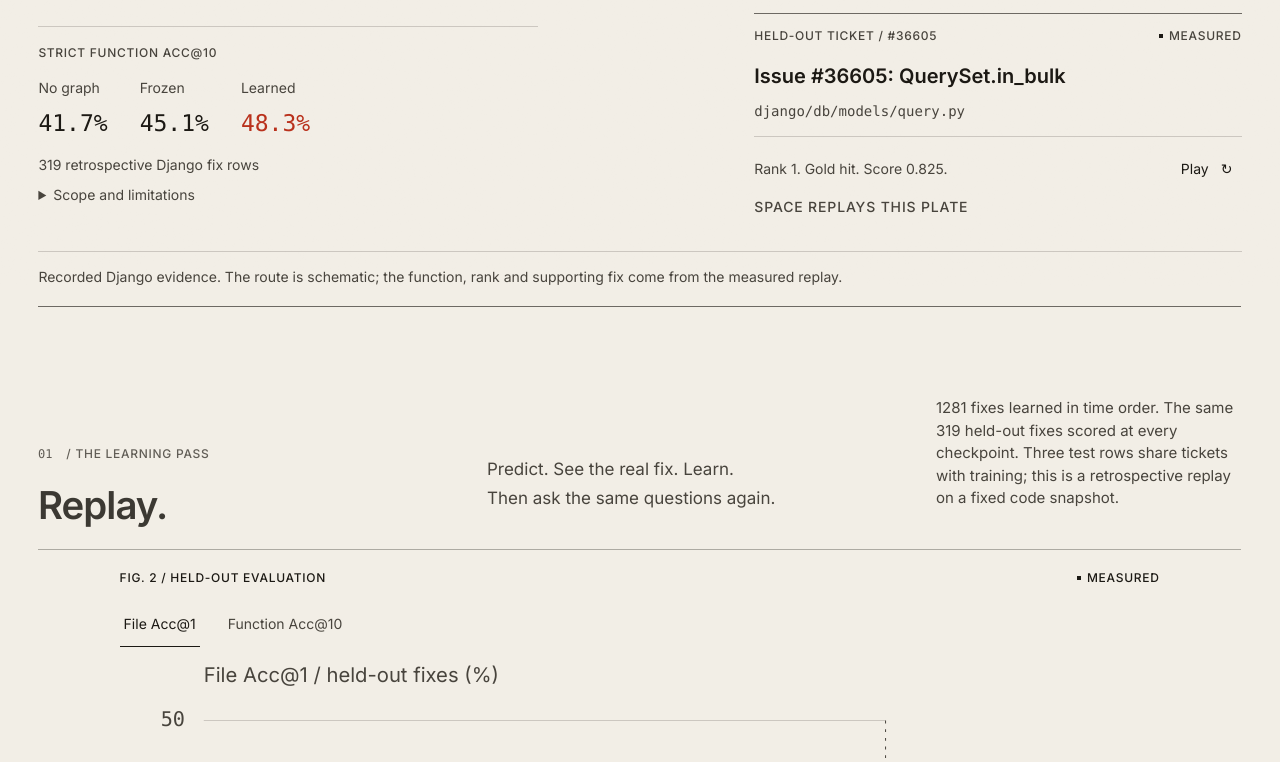
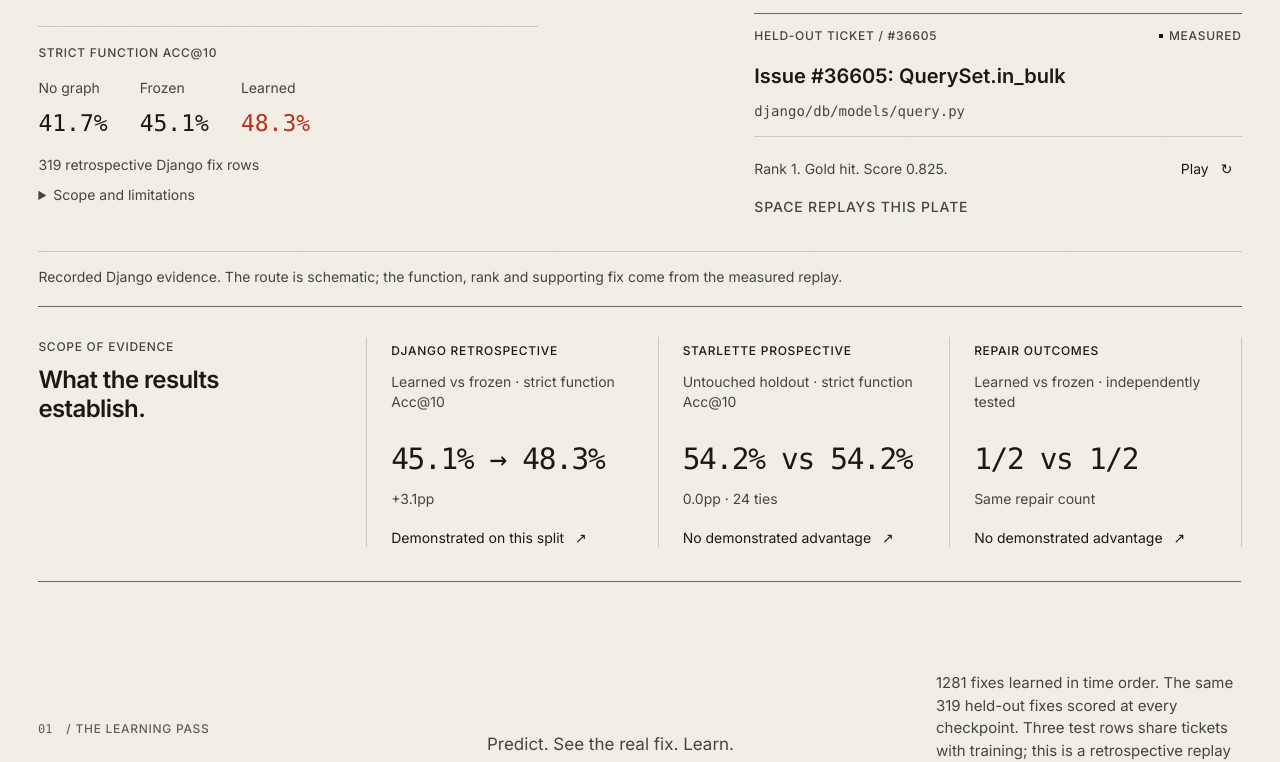
Before and after one commit to codebanditssss/repocortex, a Next.js app in the folder web/: page / in a window 1280 px wide. Shown: the part 514-1276 px from the top of the page. Built offline with nearby package versions, Linux system fonts and the light colour scheme.

Commit message:
feat: show the evidence boundary

```diff
--- a/web/app/landing.css
+++ b/web/app/landing.css
@@ -73,6 +73,18 @@
 .hero-bottom .news { font-size: 14px; font-style: normal; }
 .hero-bottom > a { display: inline-flex; align-items: center; min-height: 44px; text-decoration: none; flex: none; }
 .hero-bottom > a span { margin-left: 15px; }
+.evidence-scope { display: grid; grid-template-columns: minmax(210px, 1fr) minmax(0, 3fr); gap: 36px; padding-block: 30px 34px; border-top: 1px solid var(--rule-strong); }
+.evidence-scope header { padding-right: 22px; }
+.evidence-scope .section-index { margin-bottom: 10px !important; }
+.evidence-scope h2 { max-width: 280px; font-size: 24px; }
+.evidence-scope-grid { display: grid; grid-template-columns: repeat(3, minmax(0, 1fr)); border-left: 1px solid var(--rule); }
+.evidence-scope-grid > a { display: flex; flex-direction: column; min-width: 0; min-height: 190px; padding: 4px 24px 0; border-right: 1px solid var(--rule); color: inherit; text-decoration: none; }
+.evidence-scope-grid > a:hover .evidence-scope-conclusion { text-decoration: underline; }
+.evidence-scope-measure { min-height: 46px; margin-top: 12px; color: var(--ink2); font-size: 14px; line-height: 1.45; }
+.evidence-scope-grid strong { margin-top: 18px; font-size: clamp(24px, 2.3vw, 34px); font-weight: 400; letter-spacing: -.045em; }
+.evidence-scope-delta { margin-top: 5px; color: var(--ink2); font-size: 14px; }
+.evidence-scope-conclusion { margin-top: auto; padding-top: 18px; font-size: 14px; line-height: 1.35; }
+.evidence-scope-conclusion > span { margin-left: 7px; }
 .landing-section { position: relative; padding-block: 72px; border-top: 1px solid var(--rule-strong); scroll-margin-top: 24px; }
 /* Keep distant figures out of initial layout; retain their measured size once seen. */
 @supports (content-visibility: auto) {
@@ -285,6 +297,8 @@
   .terminal-stats dd { font-size: 19px; }
   .command-line code { font-size: 17px; }
   .curve-tables { grid-template-columns: 1fr; }
+  .evidence-scope { grid-template-columns: 1fr; gap: 22px; }
+  .evidence-scope h2 { max-width: none; }
 }
 @media (max-width: 767px) {
   .landing-head { min-height: 70px; gap: 12px; }
@@ -292,6 +306,12 @@
   .landing-head nav { gap: 18px; font-size: 14px; }
   .landing-head nav a span { display: none; }
   .hero { display: flex; flex-direction: column; min-height: 0; padding-top: 22px; }
+  .evidence-scope { padding-block: 28px 34px; }
+  .evidence-scope-grid { grid-template-columns: 1fr; border-top: 1px solid var(--rule); border-left: 0; }
+  .evidence-scope-grid > a { min-height: 0; padding: 20px 0; border-right: 0; border-bottom: 1px solid var(--rule); }
+  .evidence-scope-measure { min-height: 0; }
+  .evidence-scope-grid strong { margin-top: 14px; }
+  .evidence-scope-conclusion { margin-top: 16px; padding-top: 0; }
   .hero-running { order: 0; position: static; align-items: flex-start; gap: 18px; }
   .hero-running > .sc { font-size: 14px; padding-top: 5px; }
   .hero-counter { flex-wrap: wrap; justify-content: flex-end; gap: 5px 8px; max-width: 135px; text-align: right; }
--- a/web/app/page.tsx
+++ b/web/app/page.tsx
@@ -3,6 +3,7 @@ import { Hero } from "@/components/landing/hero";
 import { Replay } from "@/components/landing/replay";
 import { ProvenanceReceipt } from "@/components/landing/provenance-receipt";
 import { selectHeroIssue } from "@/lib/landing";
+import { scopeEvidence } from "@/lib/scope-evidence";
 import type { CurveData, ProvenanceData } from "@/lib/data";
 import evaluationJson from "@/public/data/curve.json";
 import provenanceJson from "@/public/data/provenance.json";
@@ -29,6 +30,23 @@ export default function Home() {
 
       <main id="main-content" tabIndex={-1}>
         <Hero ticket={ticket} evaluation={evaluation} />
+        <section className="evidence-scope" aria-labelledby="evidence-scope-title">
+          <header>
+            <p className="sc section-index">Scope of evidence</p>
+            <h2 id="evidence-scope-title">What the results establish.</h2>
+          </header>
+          <div className="evidence-scope-grid">
+            {scopeEvidence.map((item) => (
+              <a key={item.study} href={item.href} target="_blank" rel="noreferrer" aria-label={`${item.study}: read the evidence`}>
+                <span className="sc">{item.study}</span>
+                <span className="evidence-scope-measure">{item.measure}</span>
+                <strong className="num">{item.result}</strong>
+                <span className="evidence-scope-delta">{item.delta}</span>
+                <span className="evidence-scope-conclusion">{item.conclusion} <span aria-hidden="true">↗</span></span>
+              </a>
+            ))}
+          </div>
+        </section>
         <Replay evaluation={evaluation} />
 
         <section id="provenance" className="landing-section evidence-section" aria-labelledby="evidence-title">
--- /dev/null
+++ b/web/lib/scope-evidence.ts
@@ -0,0 +1,26 @@
+export const scopeEvidence = [
+  {
+    study: "Django retrospective",
+    measure: "Learned vs frozen · strict function Acc@10",
+    result: "45.1% → 48.3%",
+    delta: "+3.1pp",
+    conclusion: "Demonstrated on this split",
+    href: "https://github.com/codebanditssss/repocortex/blob/main/results/baselines.json",
+  },
+  {
+    study: "Starlette prospective",
+    measure: "Untouched holdout · strict function Acc@10",
+    result: "54.2% vs 54.2%",
+    delta: "0.0pp · 24 ties",
+    conclusion: "No demonstrated advantage",
+    href: "https://github.com/codebanditssss/repocortex/blob/main/results/starlette_prequential.md",
+  },
+  {
+    study: "Repair outcomes",
+    measure: "Learned vs frozen · independently tested",
+    result: "1/2 vs 1/2",
+    delta: "Same repair count",
+    conclusion: "No demonstrated advantage",
+    href: "https://github.com/codebanditssss/repocortex/blob/main/results/learning_repair_followup.md",
+  },
+] as const;
```
Also changed, not shown: 1 other file (tests, documents, lock files or other folders).
